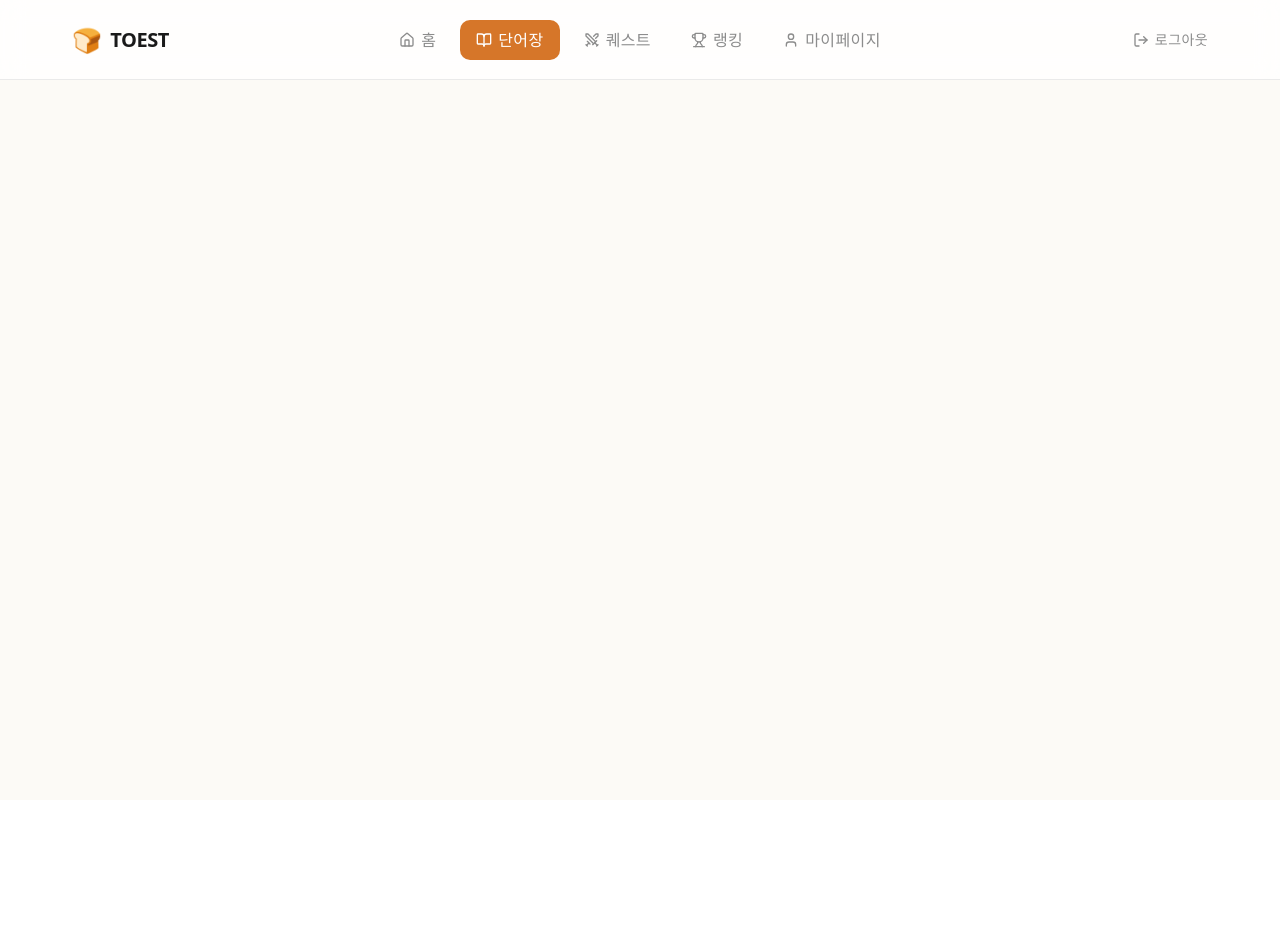
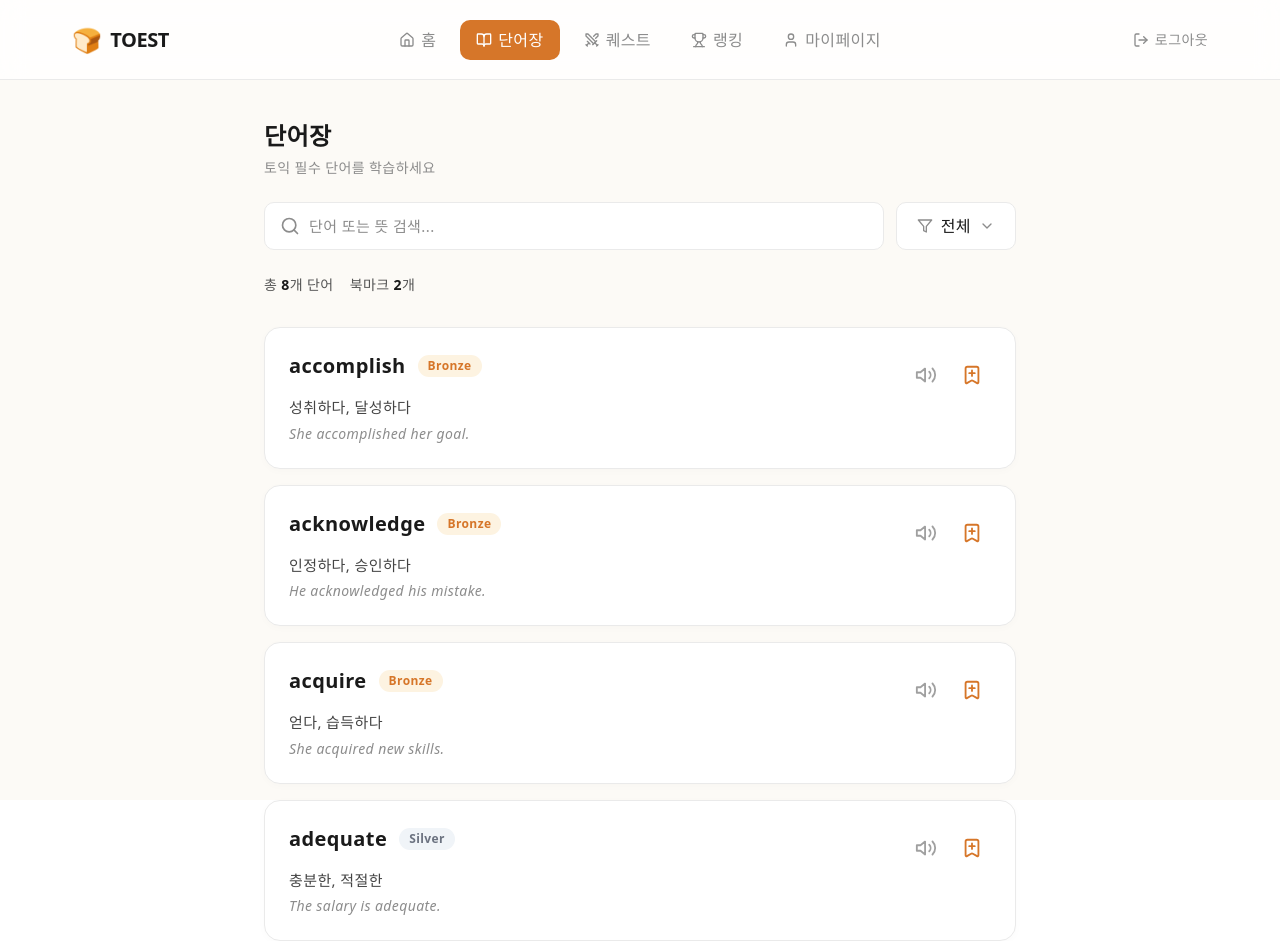
Before and after one commit to SM-Four-Idiots/SM-TOEIC-FE, a React (Vite) app: page /words in a window 1280 px wide. Before the commit the page ends 800 px from the top, so only its background shows below. Built offline with nearby package versions, Linux system fonts and the light colour scheme; no server answers; a web font is replaced by a local one.

Commit message:
feat: Word 페이지 레이아웃 제작 완료, feat: login 페이지 관리자 이동 삭제

```diff
--- a/src/pages/Login.tsx
+++ b/src/pages/Login.tsx
@@ -3,13 +3,13 @@ import { getMyInfoApi } from "@/api/memberApi";
 import FormButton from "@/components/common/button/FormButton";
 import FormInput from "@/components/common/input/FormInput";
 import { type LoginType, loginSchema } from "@/schema/authSchema";
-import { setAccessToken, login } from "@/store/authSlice";
+import { login, setAccessToken } from "@/store/authSlice";
 import { useAppDispatch } from "@/store/hooks";
 import { handleApiError } from "@/utils/errorHandler";
 import { zodResolver } from "@hookform/resolvers/zod";
 import { useState } from "react";
 import { useForm } from "react-hook-form";
-import { useNavigate, useLocation, Link } from "react-router-dom";
+import { Link, useLocation, useNavigate } from "react-router-dom";
 
 export default function Login() {
     const [isLoading, setIsLoading] = useState(false);
@@ -152,15 +152,6 @@ export default function Login() {
                     </Link>
                 </div>
             </section>
-            {/* 3. 관리자 로그인 링크 (카드 바깥 영역) */}
-            <section className="mt-8">
-                <Link
-                    to="/admin/login"
-                    className="text-sm text-[#8C8C8C] hover:text-[#1A1A1A] transition-colors"
-                >
-                    관리자 로그인 →
-                </Link>
-            </section>
         </div>
     );
 }
--- a/src/pages/Words.tsx
+++ b/src/pages/Words.tsx
@@ -1,3 +1,204 @@
+// 임시 단어 데이터
+const DUMMY_WORDS = [
+    {
+        id: 1,
+        word: "accomplish",
+        level: "Bronze",
+        meaning: "성취하다, 달성하다",
+        example: "She accomplished her goal.",
+    },
+    {
+        id: 2,
+        word: "acknowledge",
+        level: "Bronze",
+        meaning: "인정하다, 승인하다",
+        example: "He acknowledged his mistake.",
+    },
+    {
+        id: 3,
+        word: "acquire",
+        level: "Bronze",
+        meaning: "얻다, 습득하다",
+        example: "She acquired new skills.",
+    },
+    {
+        id: 4,
+        word: "adequate",
+        level: "Silver",
+        meaning: "충분한, 적절한",
+        example: "The salary is adequate.",
+    },
+];
+
 export default function Words() {
-    return <></>;
+    // 캡처본에 맞춘 뱃지 색상 매핑 함수
+    const getBadgeStyle = (level: string) => {
+        switch (level) {
+            case "Bronze":
+                return "bg-[#FDF3E1] text-[#D67629]"; // 연한 주황 배경, 브랜드 오렌지 글씨
+            case "Silver":
+                return "bg-[#F0F4F8] text-[#6B7280]"; // 연한 회색/파랑 배경, 회색 글씨
+            default:
+                return "bg-gray-100 text-gray-600";
+        }
+    };
+
+    return (
+        // 전체 배경색이 약간 베이지톤인 것을 감안하여 bg-[#F9F8F6] 느낌을 줄 수 있게 설정 (부모 컴포넌트에서 설정했다면 bg-transparent로 두어도 됨)
+        <div className="w-full max-w-200 mx-auto px-6 py-10 flex flex-col gap-8 min-h-screen">
+            {/* 상단 헤더 및 검색 섹션 */}
+            <section className="flex flex-col gap-6">
+                <div className="flex flex-col gap-1.5">
+                    <h1 className="text-2xl font-bold text-[#1A1A1A]">
+                        단어장
+                    </h1>
+                    <p className="text-sm text-[#8C8C8C]">
+                        토익 필수 단어를 학습하세요
+                    </p>
+                </div>
+
+                <form
+                    className="flex gap-3 h-12"
+                    onSubmit={(e) => e.preventDefault()}
+                >
+                    {/* 검색바 */}
+                    <div className="relative flex-1">
+                        <svg
+                            className="absolute left-4 top-1/2 -translate-y-1/2 w-5 h-5 text-[#8C8C8C]"
+                            xmlns="http://www.w3.org/2000/svg"
+                            viewBox="0 0 24 24"
+                            fill="none"
+                            stroke="currentColor"
+                            strokeWidth="2"
+                            strokeLinecap="round"
+                            strokeLinejoin="round"
+                        >
+                            <circle cx="11" cy="11" r="8"></circle>
+                            <path d="m21 21-4.3-4.3"></path>
+                        </svg>
+                        <input
+                            placeholder="단어 또는 뜻 검색..."
+                            className="w-full h-full pl-11 pr-4 rounded-[10px] bg-white border border-[#EAEAEA] outline-none text-[15px] placeholder:text-[#8C8C8C] focus:border-[#D67629] focus:ring-1 focus:ring-[#D67629] transition-all"
+                        />
+                    </div>
+                    {/* 필터 버튼 */}
+                    <button
+                        type="button"
+                        className="flex items-center gap-2 h-full px-5 rounded-[10px] bg-white border border-[#EAEAEA] text-[#1A1A1A] font-medium hover:bg-gray-50 transition-colors shrink-0"
+                    >
+                        <svg
+                            className="w-4 h-4 text-[#8C8C8C]"
+                            xmlns="http://www.w3.org/2000/svg"
+                            viewBox="0 0 24 24"
+                            fill="none"
+                            stroke="currentColor"
+                            strokeWidth="2"
+                            strokeLinecap="round"
+                            strokeLinejoin="round"
+                        >
+                            <polygon points="22 3 2 3 10 12.46 10 19 14 21 14 12.46 22 3"></polygon>
+                        </svg>
+                        전체
+                        <svg
+                            className="w-4 h-4 text-[#8C8C8C]"
+                            xmlns="http://www.w3.org/2000/svg"
+                            viewBox="0 0 24 24"
+                            fill="none"
+                            stroke="currentColor"
+                            strokeWidth="2"
+                            strokeLinecap="round"
+                            strokeLinejoin="round"
+                        >
+                            <path d="m6 9 6 6 6-6"></path>
+                        </svg>
+                    </button>
+                </form>
+
+                <div className="flex gap-4 text-[14px] text-[#555555]">
+                    <span>
+                        총{" "}
+                        <strong className="font-bold text-[#1A1A1A]">8</strong>
+                        개 단어
+                    </span>
+                    <span>
+                        북마크{" "}
+                        <strong className="font-bold text-[#1A1A1A]">2</strong>
+                        개
+                    </span>
+                </div>
+            </section>
+
+            {/* 단어 리스트 섹션 */}
+            <section className="flex flex-col gap-4">
+                {DUMMY_WORDS.map((item) => (
+                    <article
+                        key={item.id}
+                        className="flex items-start justify-between p-6 bg-white rounded-2xl border border-[#EAEAEA] shadow-[0_2px_8px_rgba(0,0,0,0.02)] transition-transform hover:-translate-y-0.5"
+                    >
+                        <div className="flex flex-col gap-3">
+                            {/* 단어 & 뱃지 */}
+                            <div className="flex items-center gap-3">
+                                <span className="text-xl font-bold text-[#1A1A1A]">
+                                    {item.word}
+                                </span>
+                                <span
+                                    className={`px-2.5 py-0.5 rounded-full text-[12px] font-bold ${getBadgeStyle(item.level)}`}
+                                >
+                                    {item.level}
+                                </span>
+                            </div>
+
+                            {/* 뜻 & 예문 */}
+                            <div className="flex flex-col gap-1 mt-1">
+                                <p className="text-[15px] font-medium text-[#444444]">
+                                    {item.meaning}
+                                </p>
+                                <p className="text-[14px] text-[#8C8C8C] italic">
+                                    {item.example}
+                                </p>
+                            </div>
+                        </div>
+
+                        {/* 액션 버튼들 (발음 듣기, 북마크) */}
+                        <div className="flex items-center gap-2 mt-1">
+                            <button className="p-2 text-[#A0A0A0] hover:text-[#D67629] hover:bg-orange-50 rounded-lg transition-colors">
+                                <svg
+                                    xmlns="http://www.w3.org/2000/svg"
+                                    width="22"
+                                    height="22"
+                                    viewBox="0 0 24 24"
+                                    fill="none"
+                                    stroke="currentColor"
+                                    strokeWidth="2"
+                                    strokeLinecap="round"
+                                    strokeLinejoin="round"
+                                >
+                                    <polygon points="11 5 6 9 2 9 2 15 6 15 11 19 11 5"></polygon>
+                                    <path d="M15.54 8.46a5 5 0 0 1 0 7.07"></path>
+                                    <path d="M19.07 4.93a10 10 0 0 1 0 14.14"></path>
+                                </svg>
+                            </button>
+                            <button className="p-2 text-[#D67629] hover:bg-orange-50 rounded-lg transition-colors">
+                                <svg
+                                    xmlns="http://www.w3.org/2000/svg"
+                                    width="22"
+                                    height="22"
+                                    viewBox="0 0 24 24"
+                                    fill="none"
+                                    stroke="currentColor"
+                                    strokeWidth="2"
+                                    strokeLinecap="round"
+                                    strokeLinejoin="round"
+                                >
+                                    <path d="M12 7v6"></path>
+                                    <path d="M15 10H9"></path>
+                                    <path d="M17 3a2 2 0 0 1 2 2v15a1 1 0 0 1-1.496.868l-4.512-2.578a2 2 0 0 0-1.984 0l-4.512 2.578A1 1 0 0 1 5 20V5a2 2 0 0 1 2-2z"></path>
+                                </svg>
+                            </button>
+                        </div>
+                    </article>
+                ))}
+            </section>
+        </div>
+    );
 }
```
